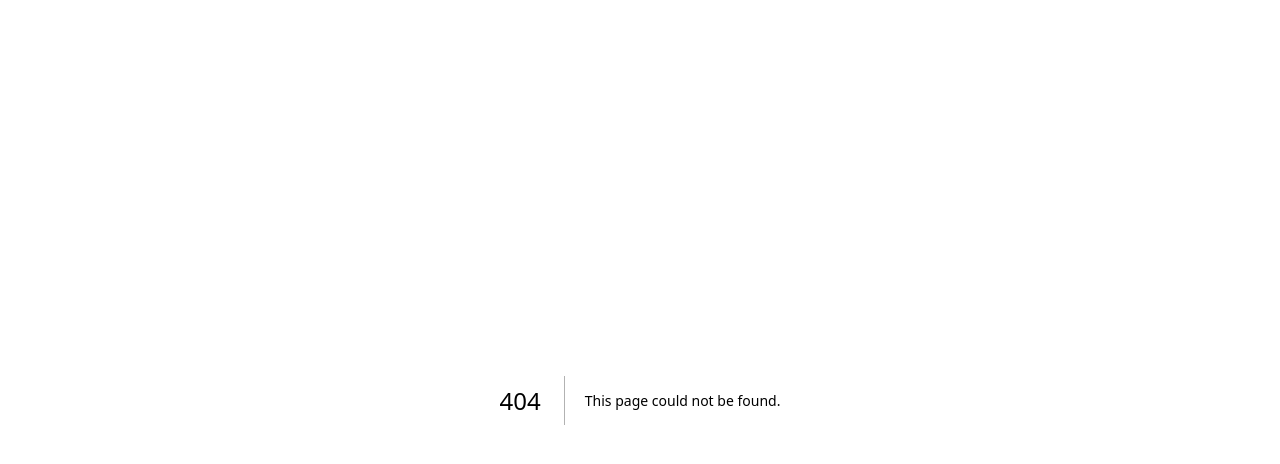
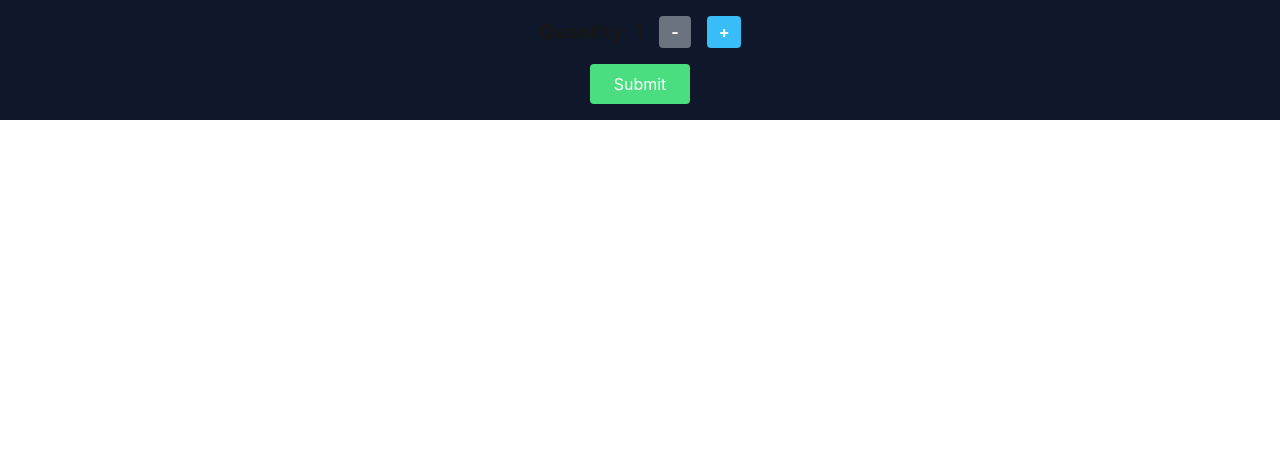
Before and after one commit to rsroman9800/cprg306-assignments, a Next.js app: page /week-4 in a window 1280 px wide. Before the commit this address had no page. Shown: the top 464 px of the page. Built offline with nearby package versions, Linux system fonts and the light colour scheme.

Commit message:
Finished week 4 assignment

```diff
--- a/app/page.js
+++ b/app/page.js
@@ -15,6 +15,11 @@ export default function Page() {
           Week 3 Assignment
           </Link>
         </li>
+        <li className="text-xl hover:underline">
+          <Link href="/week-4">
+          Week 4 Assignment
+          </Link>
+          </li>
     </main>
   );
 }
--- /dev/null
+++ b/app/week-4/new-item.js
@@ -0,0 +1,57 @@
+"use client";
+
+import { useState } from "react";
+
+export default function QuantityComponent()
+{
+    const [quantity, setQuantity] = useState(1);
+
+    const increment = () => {
+        setQuantity(prevQuantity => (prevQuantity < 20 ? prevQuantity + 1 : prevQuantity)); // Ensure the quantity is never more than 20
+    };
+
+    const decrement = () => {
+        setQuantity(prevQuantity => (prevQuantity > 1 ? prevQuantity - 1 : prevQuantity)); // Ensure the quantity is never less than 1
+    };
+
+    const handleSubmit = () => {
+        alert(`The current quantity is: ${quantity}`); // Show an alert with the current quantity
+
+        setQuantity(1); // Reset the quantity to 1 after submitting
+    };
+
+    return (
+        <div className="flex flex-col items-center justify-center space-y-4">
+            <div className="flex items-center justify-center space-x-4">
+                <p className="text-xl font-bold">Quantity: {quantity}</p>
+                <button
+                    onClick={decrement}
+                    disabled={quantity === 1}
+                    className={`px-3 py-1 rounded text-white font-bold ${
+                    quantity === 1 ? 'bg-gray-500 cursor-not-allowed' : 'bg-sky-400 hover:bg-sky-600'
+                    }`} // Disable the button when the quantity is 1
+                >
+                    -
+                </button>
+                <button
+                    onClick={increment}
+                    disabled={quantity === 20}
+                    className={`px-3 py-1 rounded text-white font-bold ${
+                    quantity === 20 ? 'bg-gray-500 cursor-not-allowed' : 'bg-sky-400 hover:bg-sky-600'
+                    }`} // Disable the button when the quantity is 20
+                >
+                    +
+                </button>
+            </div>
+
+            <div>
+            <button
+                onClick={handleSubmit}
+                className="bg-green-400 hover:bg-green-600 text-white px-6 py-2 rounded"
+            >
+                Submit
+            </button>
+            </div>
+        </div>
+    );
+}
--- /dev/null
+++ b/app/week-4/page.js
@@ -0,0 +1,10 @@
+import QuantityComponent from './new-item';
+
+export default function Page()
+{
+    return (
+        <main className="bg-slate-900 p-4">
+            <QuantityComponent />
+        </main>
+    );
+}
```
